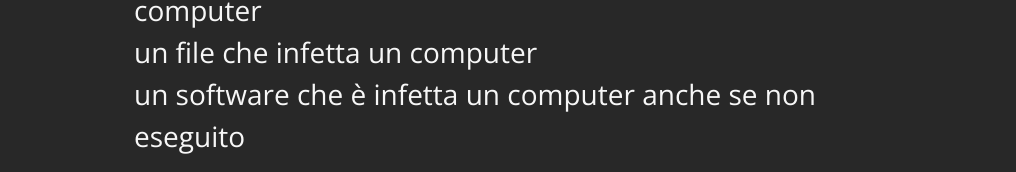
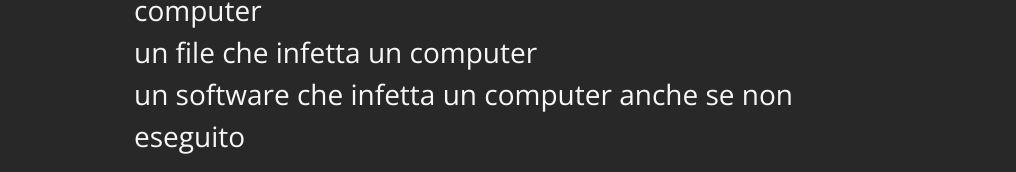
Before and after one commit to ASQ-USI/examples, a plain HTML site: page USI-10th-anniversary/index.html in a window 1280 px wide. Shown: the part 1767-1939 px from the top of the page, without its empty margins (0-1016 px from the left). Drawn offline with nearby package versions, Linux system fonts and the light colour scheme.

Commit message:
fix typo

```diff
--- a/USI-10th-anniversary/index.html
+++ b/USI-10th-anniversary/index.html
@@ -253,7 +253,7 @@
               un file che infetta un computer
             </li>
             <li class="asq-option">
-              un software che è infetta un computer anche se non eseguito
+              un software che infetta un computer anche se non eseguito
             </li>
             <li class="asq-option" data-asq-correct="true">
               un software che, una volta eseguito, infetta un computer
```
